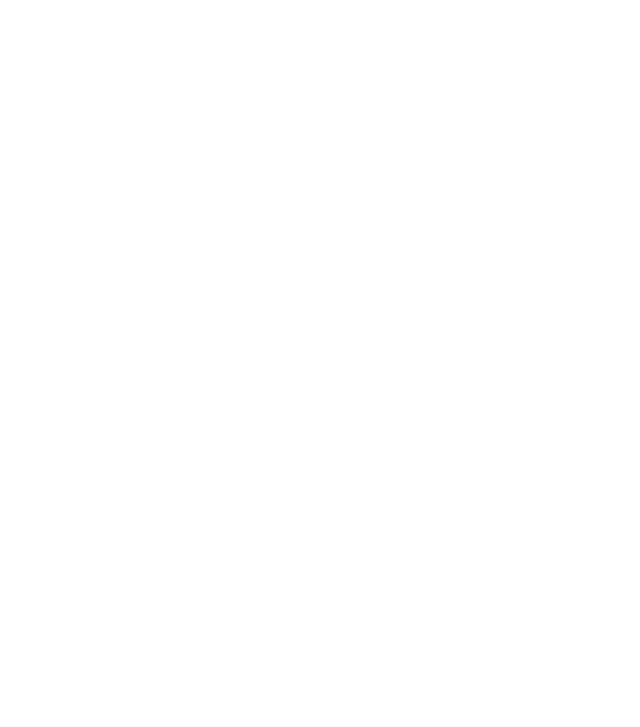
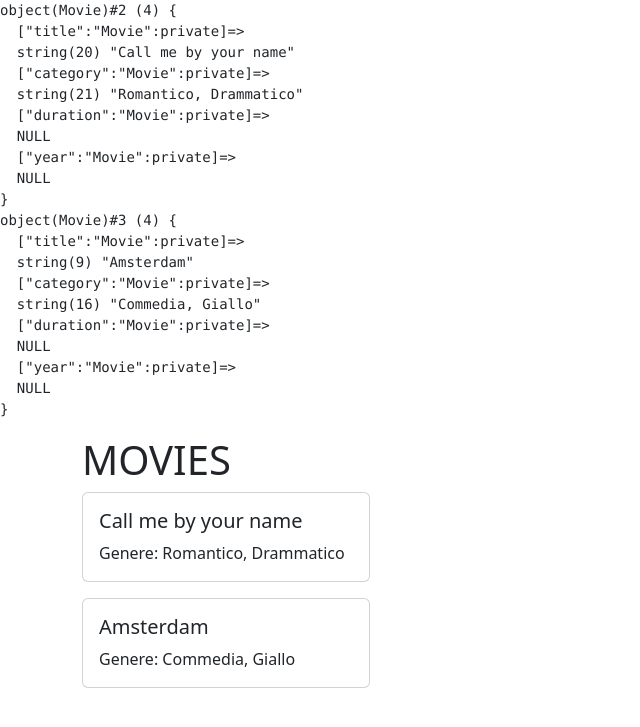
Before and after one commit to Sofia-Citrini/php-oop-1, a PHP site: page / in a window 1280 px wide. Before the commit the part shown is empty. Shown: the top 727 px of the page, without its empty margins (0-640 px from the left). Run offline with PHP 8.4, Linux system fonts and the light colour scheme.

Commit message:
create two objects of Movie

```diff
--- /dev/null
+++ b/classes/Movie.php
@@ -0,0 +1,56 @@
+<?php
+
+class Movie {
+    private $title;
+    private $category;
+    private $duration;
+    private $year;
+
+    public function __construct($_title, $_category){
+        $this->setTitle($_title);
+        $this->setCategory($_category);
+    }
+
+    //title
+    public function setTitle($_title){
+        $this->title = $_title;
+        return $this;
+    }
+
+    public function getTitle(){
+        return $this->title;
+    }
+
+
+    //category
+    public function setCategory($_category){
+        $this->category = $_category;
+        return $this;
+    }
+
+    public function getCategory(){
+        return $this->category;
+    }
+
+
+    //duration
+    public function setDuation($_duration){
+        $this->duration = $_duration;
+        return $this;
+    }
+
+    public function getDuration(){
+        return $this->duration;
+    }
+
+
+    //year
+    public function setYear($_year){
+        $this->year = $_year;
+        return $this;
+    }
+
+    public function getYear(){
+        return $this->year;
+    }
+}
--- a/index.php
+++ b/index.php
@@ -1,4 +1,13 @@
 <?php
+require_once "./classes/Movie.php";
+
+$movie1 = new Movie("Call me by your name", "Romantico, Drammatico");
+$movie2 = new Movie("Amsterdam", "Commedia, Giallo");
+
+echo "<pre>";
+var_dump($movie1);
+var_dump($movie2);
+echo "</pre>";
 
 ?>
 
@@ -10,9 +19,29 @@
     <meta name="viewport" content="width=device-width, initial-scale=1.0">
 
     <title>php_oop_1</title>
+
+    <link rel="stylesheet" href="https://cdn.jsdelivr.net/npm/bootstrap@5.2.2/dist/css/bootstrap.min.css">
 </head>
 
 <body>
+    <main>
+        <div class="container">
+            <h1>MOVIES</h1>
+
+            <div class="card" style="width: 18rem;">
+                <div class="card-body">
+                    <h5 class="card-title"><?php echo $movie1->getTitle()?></h5>
+                    <div class="card-text">Genere: <?php echo $movie1->getCategory()?></div>
+                </div>
+            </div>
+            <div class="card my-3" style="width: 18rem;">
+                <div class="card-body">
+                    <h5 class="card-title"><?php echo $movie2->getTitle()?></h5>
+                    <div class="card-text">Genere: <?php echo $movie2->getCategory()?></div>
+                </div>
+            </div>
+        </div>
+    </main>
 
 </body>
 </html>
```
